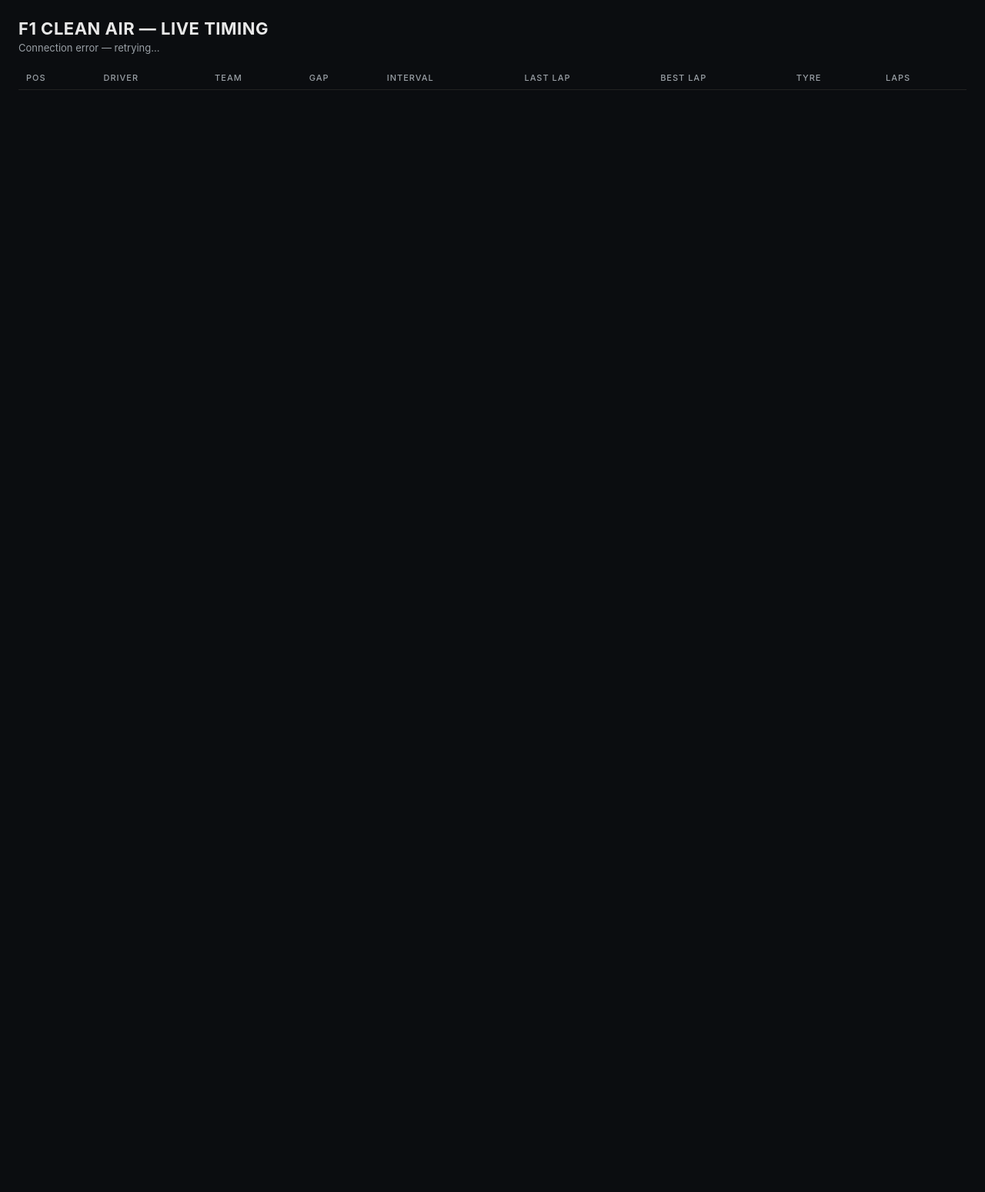
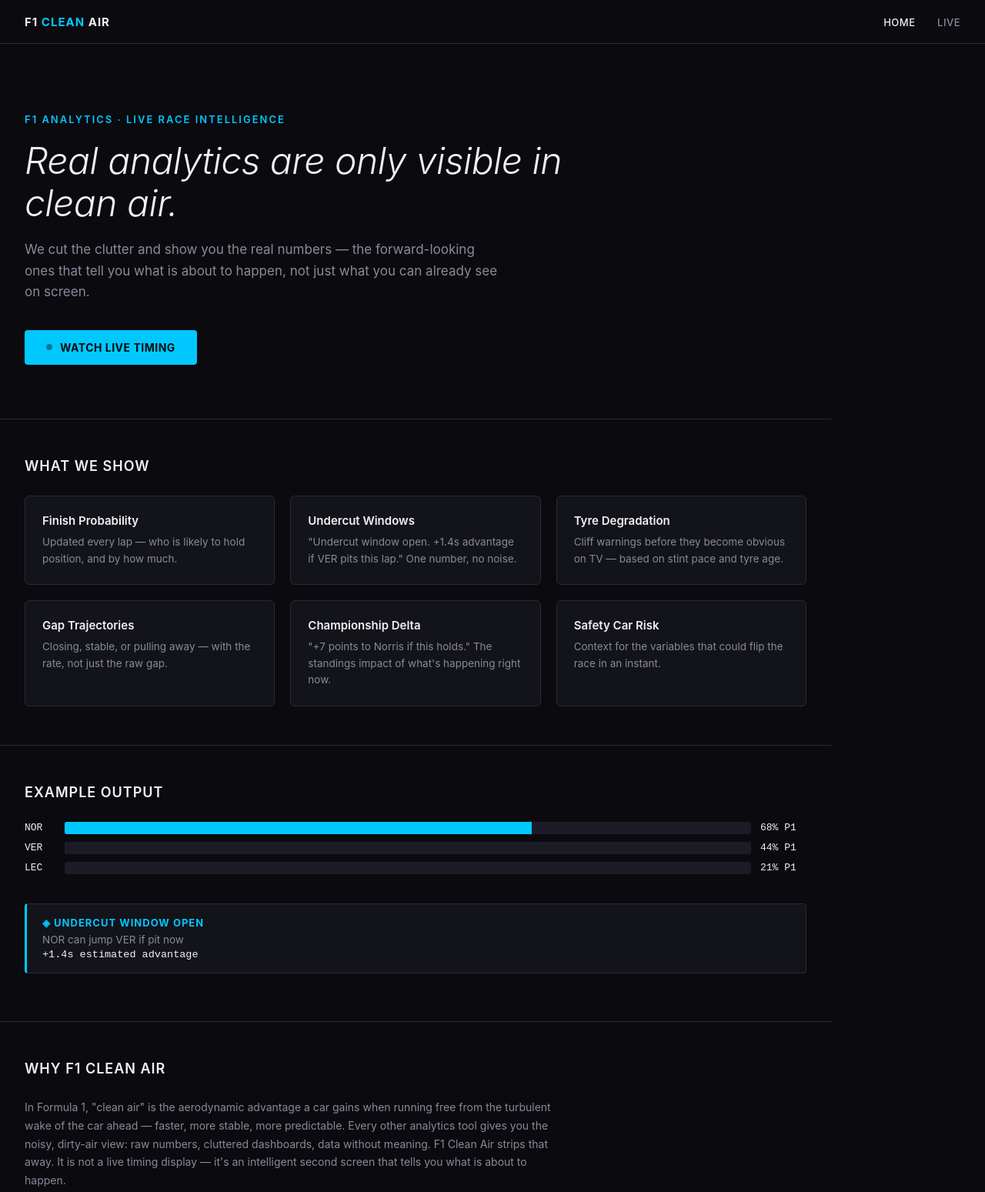
Before and after one commit to nithinkay78/f1-clean-air, a plain HTML site: page index.html in a window 1280 px wide. Shown: the top 1549 px of the page at 77% size. Before the commit the page ends 800 px from the top, so only its background shows below. Drawn offline with Linux system fonts and the light colour scheme; no server answers.

Commit message:
Add landing page and brand styling
Adds a home page (hero, feature overview, brand copy from 06_BRAND.md)
and restyles the live timing page with the Clean Air dark theme,
tyre badges, and monospace data columns. Fixes a crash in
build_snapshot/_merge when TimingAppData.Stints arrives as a list.

```diff
--- a/index.html
+++ b/index.html
@@ -2,107 +2,99 @@
 <html lang="en">
 <head>
 <meta charset="utf-8" />
-<title>F1 Clean Air — Live</title>
-<style>
-  :root { color-scheme: dark; }
-  body {
-    margin: 0;
-    font-family: -apple-system, BlinkMacSystemFont, "Segoe UI", sans-serif;
-    background: #0b0d10;
-    color: #e8e8e8;
-    padding: 24px;
-  }
-  h1 { margin: 0 0 4px; font-size: 22px; letter-spacing: 0.5px; }
-  .meta { color: #9aa0a6; font-size: 13px; margin-bottom: 16px; }
-  table { width: 100%; border-collapse: collapse; font-size: 14px; }
-  th, td { padding: 8px 10px; text-align: left; border-bottom: 1px solid #222; }
-  th { color: #9aa0a6; font-weight: 500; text-transform: uppercase; font-size: 11px; letter-spacing: 1px; }
-  tr:hover td { background: #15181c; }
-  .team-bar { display: inline-block; width: 4px; height: 18px; vertical-align: middle; margin-right: 8px; border-radius: 2px; }
-  .pos { font-weight: 700; width: 30px; }
-  .tla { font-weight: 700; }
-  .pit { color: #ffb84d; font-weight: 600; }
-  .out { color: #777; }
-  .compound-SOFT { color: #ff4d4d; font-weight: 700; }
-  .compound-MEDIUM { color: #ffd23f; font-weight: 700; }
-  .compound-HARD { color: #f5f5f5; font-weight: 700; }
-  .compound-INTERMEDIATE { color: #3ddc84; font-weight: 700; }
-  .compound-WET { color: #4da6ff; font-weight: 700; }
-  .status { padding: 2px 8px; border-radius: 4px; font-size: 12px; }
-  .updated { color: #555; font-size: 12px; margin-top: 12px; }
-</style>
+<title>F1 Clean Air — Real analytics are only visible in clean air</title>
+<link rel="stylesheet" href="/styles.css" />
 </head>
 <body>
-  <h1>F1 CLEAN AIR — LIVE TIMING</h1>
-  <div class="meta" id="session-meta">Connecting…</div>
-  <table>
-    <thead>
-      <tr>
-        <th>Pos</th>
-        <th>Driver</th>
-        <th>Team</th>
-        <th>Gap</th>
-        <th>Interval</th>
-        <th>Last Lap</th>
-        <th>Best Lap</th>
-        <th>Tyre</th>
-        <th>Laps</th>
-      </tr>
-    </thead>
-    <tbody id="rows"></tbody>
-  </table>
-  <div class="updated" id="updated"></div>
+  <nav>
+    <div class="brand">F1 <span>Clean</span> Air</div>
+    <div class="links">
+      <a href="/" class="active">Home</a>
+      <a href="/live">Live</a>
+    </div>
+  </nav>
 
-<script>
-async function refresh() {
-  try {
-    const res = await fetch('/api/state');
-    const data = await res.json();
-    render(data);
-  } catch (e) {
-    document.getElementById('session-meta').textContent = 'Connection error — retrying…';
-  }
-}
+  <div class="hero">
+    <div class="kicker">F1 Analytics &middot; Live Race Intelligence</div>
+    <h1>Real analytics are only visible in clean air.</h1>
+    <p class="lead">
+      We cut the clutter and show you the real numbers — the forward-looking ones
+      that tell you what is about to happen, not just what you can already see on screen.
+    </p>
+    <a class="cta" href="/live"><span class="live-dot"></span> Watch Live Timing</a>
+  </div>
 
-function render(data) {
-  const meta = document.getElementById('session-meta');
-  const session = data.session || {};
-  const track = data.track_status || {};
-  const parts = [];
-  if (session.Meeting?.Name) parts.push(session.Meeting.Name);
-  if (session.Name) parts.push(session.Name);
-  if (track.Status) parts.push('Track: ' + track.Status);
-  meta.textContent = parts.length ? parts.join(' · ') : 'Waiting for session data…';
+  <div class="section">
+    <h2>What we show</h2>
+    <div class="grid-3">
+      <div class="card">
+        <h3>Finish Probability</h3>
+        <p>Updated every lap — who is likely to hold position, and by how much.</p>
+      </div>
+      <div class="card">
+        <h3>Undercut Windows</h3>
+        <p>"Undercut window open. +1.4s advantage if VER pits this lap." One number, no noise.</p>
+      </div>
+      <div class="card">
+        <h3>Tyre Degradation</h3>
+        <p>Cliff warnings before they become obvious on TV — based on stint pace and tyre age.</p>
+      </div>
+      <div class="card">
+        <h3>Gap Trajectories</h3>
+        <p>Closing, stable, or pulling away — with the rate, not just the raw gap.</p>
+      </div>
+      <div class="card">
+        <h3>Championship Delta</h3>
+        <p>"+7 points to Norris if this holds." The standings impact of what's happening right now.</p>
+      </div>
+      <div class="card">
+        <h3>Safety Car Risk</h3>
+        <p>Context for the variables that could flip the race in an instant.</p>
+      </div>
+    </div>
+  </div>
 
-  const rows = document.getElementById('rows');
-  rows.innerHTML = '';
-  for (const d of data.drivers) {
-    const tr = document.createElement('tr');
-    const compoundClass = d.compound ? 'compound-' + d.compound : '';
-    const statusBadge = d.retired ? '<span class="out">OUT</span>'
-      : d.in_pit ? '<span class="pit">PIT</span>' : '';
-    tr.innerHTML = `
-      <td class="pos">${d.position ?? '-'}</td>
-      <td>
-        <span class="team-bar" style="background:#${d.team_colour || '444'}"></span>
-        <span class="tla">${d.tla || d.racing_number}</span> ${statusBadge}
-      </td>
-      <td>${d.team || ''}</td>
-      <td>${d.gap_to_leader || ''}</td>
-      <td>${d.interval || ''}</td>
-      <td>${d.last_lap || ''}</td>
-      <td>${d.best_lap || ''}</td>
-      <td class="${compoundClass}">${d.compound || ''}${d.tyre_age != null ? ' (' + d.tyre_age + ')' : ''}</td>
-      <td>${d.laps ?? ''}</td>
-    `;
-    rows.appendChild(tr);
-  }
+  <div class="section">
+    <h2>Example output</h2>
 
-  document.getElementById('updated').textContent = 'Last updated: ' + new Date().toLocaleTimeString();
-}
+    <div class="example-row">
+      <div class="mono">NOR</div>
+      <div class="bar-track"><div class="bar-fill" style="width:68%"></div></div>
+      <div class="mono">68% P1</div>
+    </div>
+    <div class="example-row">
+      <div class="mono">VER</div>
+      <div class="bar-track"><div class="bar-fill" style="width:44%; background:#1C1C28;"></div></div>
+      <div class="mono">44% P1</div>
+    </div>
+    <div class="example-row">
+      <div class="mono">LEC</div>
+      <div class="bar-track"><div class="bar-fill" style="width:21%; background:#1C1C28;"></div></div>
+      <div class="mono">21% P1</div>
+    </div>
 
-refresh();
-setInterval(refresh, 2000);
-</script>
+    <div style="height: 28px;"></div>
+
+    <div class="alert-card">
+      <div class="head" style="color: var(--accent);">◈ Undercut Window Open</div>
+      <div class="body">NOR can jump VER if pit now</div>
+      <div class="data mono">+1.4s estimated advantage</div>
+    </div>
+  </div>
+
+  <div class="section">
+    <h2>Why F1 Clean Air</h2>
+    <p style="color: var(--silver); font-size: 14px; line-height: 1.7; max-width: 700px;">
+      In Formula 1, "clean air" is the aerodynamic advantage a car gains when running free
+      from the turbulent wake of the car ahead — faster, more stable, more predictable.
+      Every other analytics tool gives you the noisy, dirty-air view: raw numbers, cluttered
+      dashboards, data without meaning. F1 Clean Air strips that away. It is not a live timing
+      display — it's an intelligent second screen that tells you what is about to happen.
+    </p>
+  </div>
+
+  <footer>
+    F1 Clean Air &middot; Real analytics are only visible in clean air.
+  </footer>
 </body>
 </html>
--- /dev/null
+++ b/styles.css
@@ -0,0 +1,176 @@
+:root {
+  color-scheme: dark;
+  --carbon: #0A0A0F;
+  --graphite: #13131A;
+  --slate: #1C1C28;
+  --border: #2A2A3A;
+  --text: #F0F0F5;
+  --silver: #8A8A9A;
+  --accent: #00C8FF;
+  --danger: #FF4444;
+  --gain: #00E676;
+  --neutral: #FFC400;
+  --tyre-soft: #FF3333;
+  --tyre-medium: #FFD700;
+  --tyre-hard: #E0E0E0;
+  --tyre-inter: #00CC44;
+  --tyre-wet: #0088FF;
+}
+
+* { box-sizing: border-box; }
+
+body {
+  margin: 0;
+  font-family: "Inter", -apple-system, BlinkMacSystemFont, "Segoe UI", sans-serif;
+  background: var(--carbon);
+  color: var(--text);
+}
+
+.mono {
+  font-family: "JetBrains Mono", "IBM Plex Mono", ui-monospace, SFMono-Regular, monospace;
+}
+
+a { color: var(--accent); text-decoration: none; }
+
+/* Nav */
+nav {
+  display: flex;
+  align-items: center;
+  justify-content: space-between;
+  padding: 18px 32px;
+  border-bottom: 1px solid var(--border);
+}
+nav .brand {
+  font-weight: 700;
+  font-size: 15px;
+  letter-spacing: 1px;
+  text-transform: uppercase;
+}
+nav .brand span { color: var(--accent); }
+nav .links a {
+  color: var(--silver);
+  font-size: 13px;
+  margin-left: 24px;
+  font-weight: 500;
+  letter-spacing: 0.5px;
+  text-transform: uppercase;
+}
+nav .links a.active, nav .links a:hover { color: var(--text); }
+
+/* Hero */
+.hero {
+  padding: 90px 32px 70px;
+  max-width: 880px;
+}
+.hero .kicker {
+  color: var(--accent);
+  font-size: 13px;
+  letter-spacing: 2px;
+  text-transform: uppercase;
+  font-weight: 600;
+  margin-bottom: 18px;
+}
+.hero h1 {
+  font-size: 48px;
+  line-height: 1.15;
+  font-weight: 300;
+  font-style: italic;
+  margin: 0 0 20px;
+  letter-spacing: -0.5px;
+}
+.hero p.lead {
+  color: var(--silver);
+  font-size: 17px;
+  line-height: 1.6;
+  max-width: 620px;
+  margin: 0 0 36px;
+}
+.cta {
+  display: inline-flex;
+  align-items: center;
+  gap: 10px;
+  background: var(--accent);
+  color: var(--carbon);
+  font-weight: 700;
+  font-size: 14px;
+  letter-spacing: 0.5px;
+  text-transform: uppercase;
+  padding: 14px 28px;
+  border-radius: 4px;
+}
+.cta:hover { opacity: 0.9; }
+.live-dot {
+  width: 8px; height: 8px; border-radius: 50%;
+  background: var(--carbon);
+  animation: pulse 1.4s infinite;
+}
+@keyframes pulse { 0%,100% { opacity: 1; } 50% { opacity: 0.3; } }
+
+/* Sections */
+.section { padding: 50px 32px; border-top: 1px solid var(--border); max-width: 1080px; }
+.section h2 { font-size: 18px; font-weight: 600; letter-spacing: 1px; text-transform: uppercase; margin: 0 0 28px; color: var(--text); }
+
+.grid-3 { display: grid; grid-template-columns: repeat(auto-fit, minmax(240px, 1fr)); gap: 20px; }
+.card {
+  background: var(--graphite);
+  border: 1px solid var(--border);
+  border-radius: 6px;
+  padding: 22px;
+}
+.card h3 { margin: 0 0 8px; font-size: 15px; font-weight: 600; }
+.card p { margin: 0; color: var(--silver); font-size: 13.5px; line-height: 1.6; }
+
+.alert-card {
+  background: var(--graphite);
+  border: 1px solid var(--border);
+  border-left: 3px solid var(--accent);
+  border-radius: 4px;
+  padding: 16px 20px;
+  margin-bottom: 12px;
+}
+.alert-card .head { font-weight: 700; font-size: 13px; letter-spacing: 1px; text-transform: uppercase; margin-bottom: 6px; }
+.alert-card .body { color: var(--silver); font-size: 13.5px; }
+.alert-card .data { font-size: 13.5px; margin-top: 4px; }
+
+.example-row { display: grid; grid-template-columns: 40px 1fr 60px; align-items: center; gap: 12px; margin-bottom: 10px; font-size: 13px; }
+.bar-track { background: var(--slate); border-radius: 3px; height: 16px; overflow: hidden; }
+.bar-fill { background: var(--accent); height: 100%; }
+
+footer {
+  padding: 32px; border-top: 1px solid var(--border);
+  color: var(--silver); font-size: 12px; text-align: center;
+}
+
+/* Live page */
+.live-wrap { padding: 24px 32px; }
+.live-header { display: flex; align-items: baseline; justify-content: space-between; flex-wrap: wrap; gap: 8px; margin-bottom: 18px; }
+.live-header h1 { font-size: 20px; font-weight: 600; letter-spacing: 1px; margin: 0; text-transform: uppercase; }
+.meta { color: var(--silver); font-size: 13px; }
+
+table { width: 100%; border-collapse: collapse; font-size: 14px; }
+th, td { padding: 10px 12px; text-align: left; border-bottom: 1px solid var(--border); }
+th { color: var(--silver); font-weight: 500; text-transform: uppercase; font-size: 11px; letter-spacing: 1px; }
+tbody tr:hover td { background: var(--graphite); }
+td.mono, th.mono { font-family: "JetBrains Mono", ui-monospace, monospace; }
+
+.team-bar { display: inline-block; width: 4px; height: 18px; vertical-align: middle; margin-right: 10px; border-radius: 2px; }
+.pos { font-weight: 700; width: 30px; font-family: "JetBrains Mono", ui-monospace, monospace; }
+.tla { font-weight: 700; letter-spacing: 0.5px; }
+.pit { color: var(--neutral); font-weight: 600; font-size: 11px; margin-left: 8px; }
+.out { color: var(--silver); font-weight: 600; font-size: 11px; margin-left: 8px; }
+
+.tyre-badge {
+  display: inline-block;
+  font-family: "JetBrains Mono", ui-monospace, monospace;
+  font-size: 12px;
+  font-weight: 700;
+  padding: 2px 8px;
+  border-radius: 4px;
+}
+.tyre-SOFT { background: rgba(255,51,51,0.15); color: var(--tyre-soft); }
+.tyre-MEDIUM { background: rgba(255,215,0,0.15); color: var(--tyre-medium); }
+.tyre-HARD { background: rgba(224,224,224,0.15); color: var(--tyre-hard); }
+.tyre-INTERMEDIATE { background: rgba(0,204,68,0.15); color: var(--tyre-inter); }
+.tyre-WET { background: rgba(0,136,255,0.15); color: var(--tyre-wet); }
+
+.updated { color: #4a4a5a; font-size: 12px; margin-top: 16px; }
```
Also changed, not shown: live.html (added, +93 -0 lines), 1 other file.
